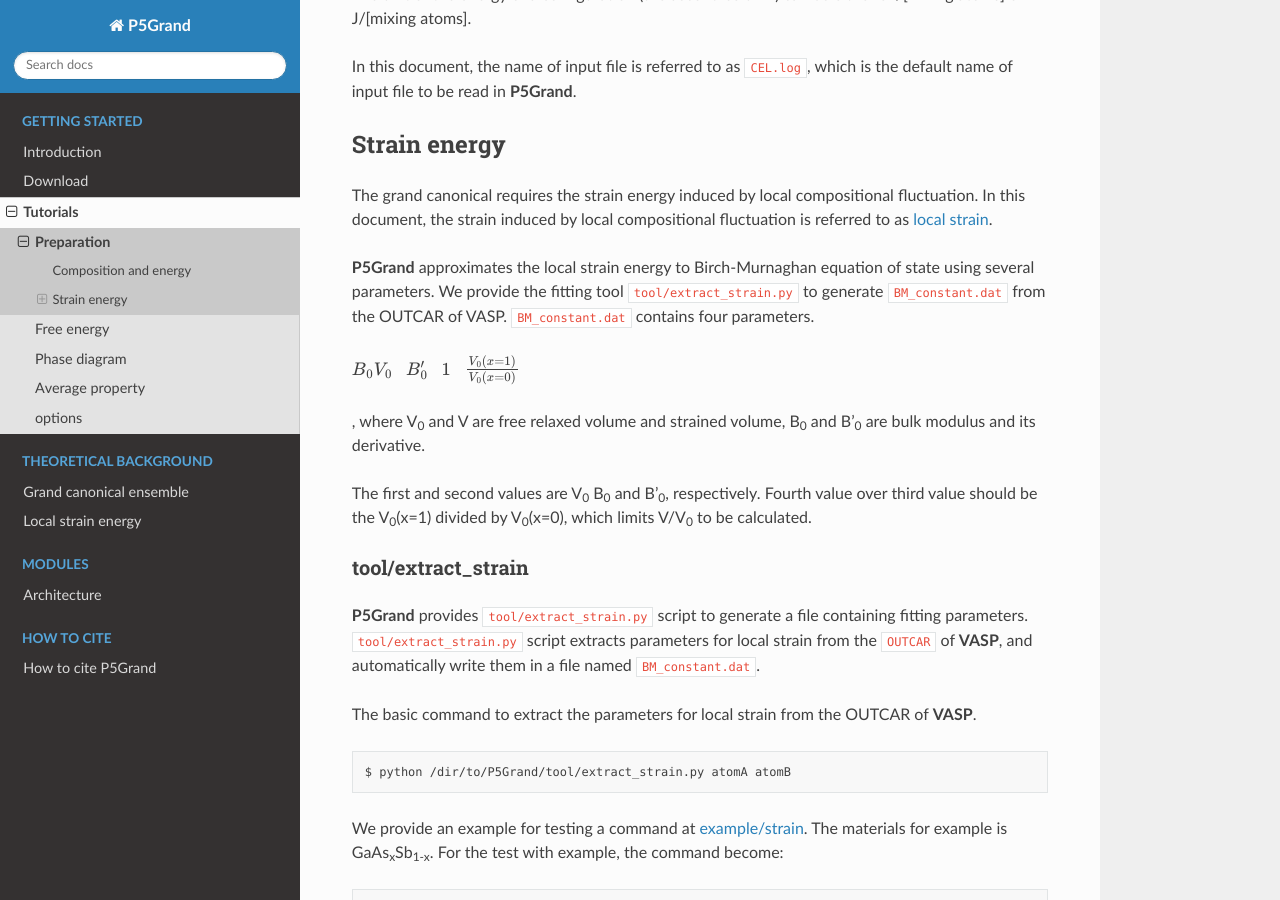
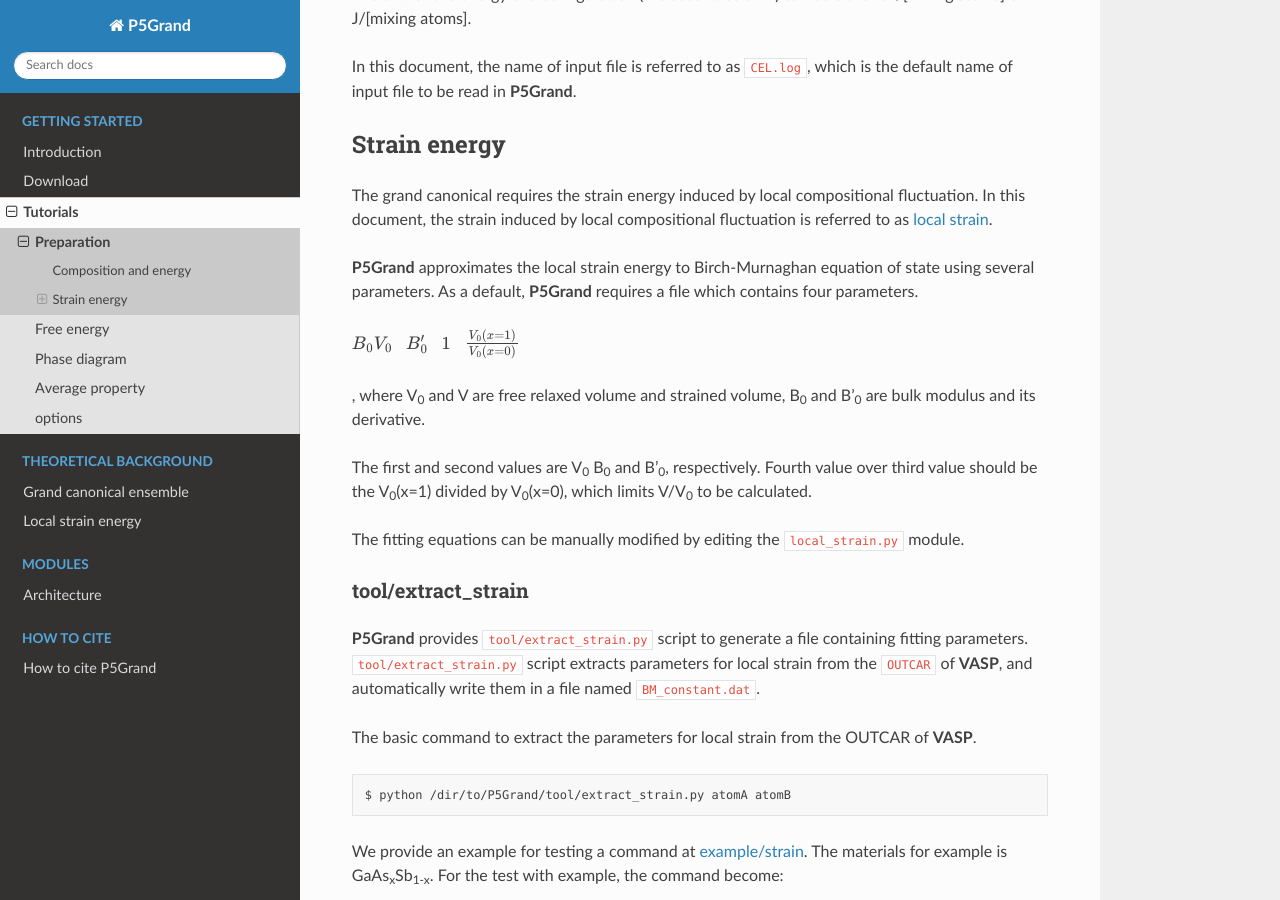
Before and after one commit to Han-Gyuseung/5PG, a Sphinx documentation site: the page built from docs/source/start/tutorial/preparation.rst, in a window 1280 px wide and 900 px high, scrolled down 1062 px. Built offline with Sphinx 7.4.7 and the Read the Docs theme 2.0.0, drawn with Linux system fonts in a browser that asks for light colours.

Commit message:
Update preparation.rst

```diff
--- a/docs/source/start/tutorial/preparation.rst
+++ b/docs/source/start/tutorial/preparation.rst
@@ -55,13 +55,15 @@
 In this document, the strain induced by local compositional fluctuation is referred to as `local strain <../strain.html>`__.
 
 **P5Grand** approximates the local strain energy to Birch-Murnaghan equation of state using several parameters.
-We provide the fitting tool ``tool/extract_strain.py`` to generate ``BM_constant.dat`` from the OUTCAR of VASP. ``BM_constant.dat`` contains four parameters.
+As a default, **P5Grand** requires a file which contains four parameters.
 
 :math:`B_0V_0 \ \ \ B'_0 \ \ \ 1 \ \ \ \frac{V_0(x=1)}{V_0(x=0)}`
 
 , where V\ :sub:`0`\  and V are free relaxed volume and strained volume, B\ :sub:`0`\  and B'\ :sub:`0`\  are bulk modulus and its derivative.
 
 The first and second values are V\ :sub:`0`\  B\ :sub:`0`\  and B'\ :sub:`0`\ , respectively. Fourth value over third value should be the V\ :sub:`0`\ (x=1) divided by V\ :sub:`0`\ (x=0), which limits V/V\ :sub:`0`\  to be calculated.
+
+The fitting equations can be manually modified by editing the ``local_strain.py`` module.
 
 .. include:: tool.rst
 
```
